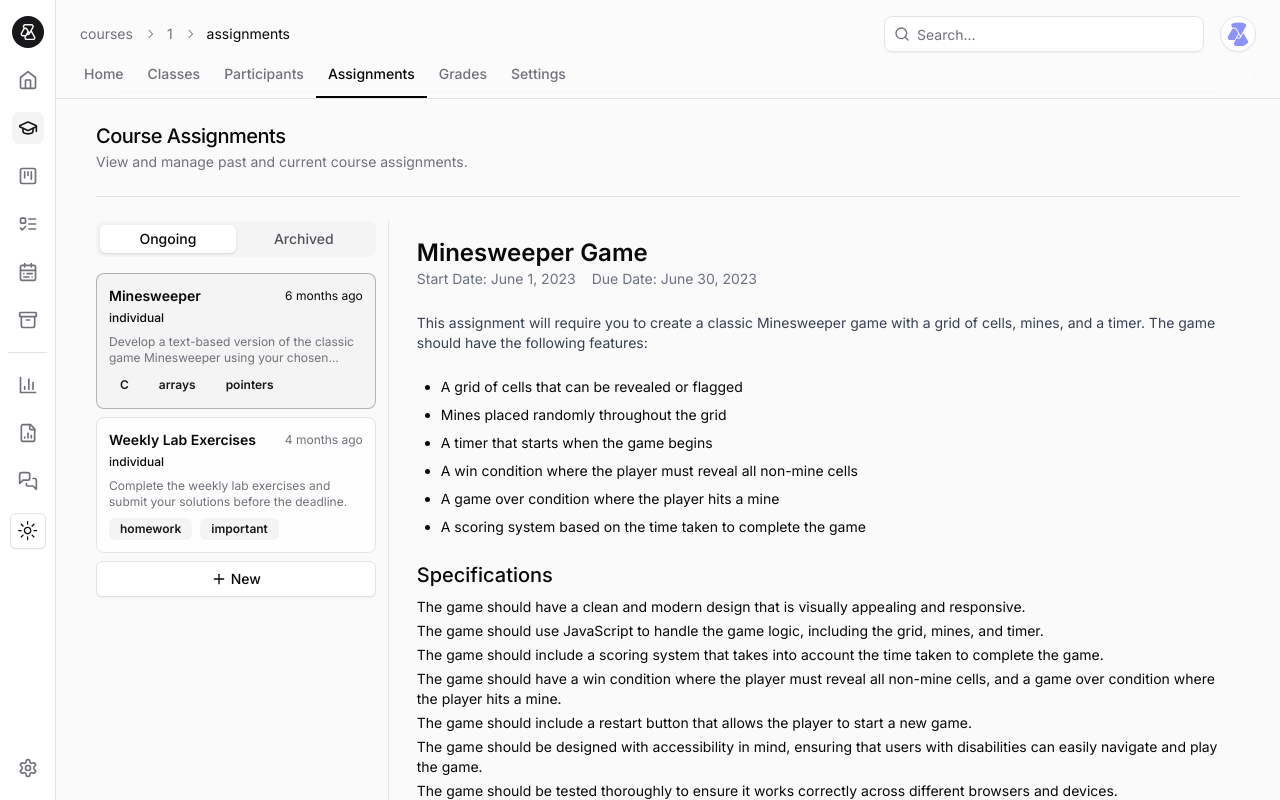
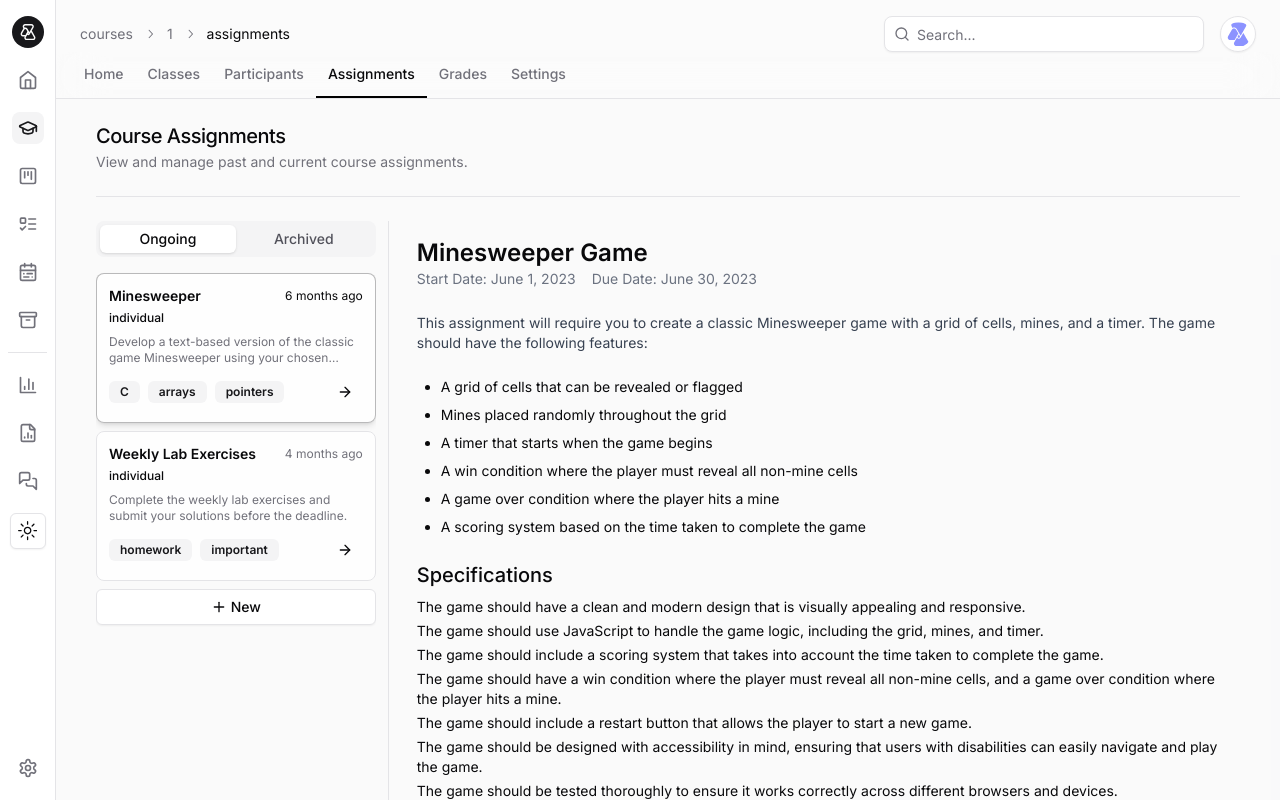
Before and after one commit to aegile/aegile, a Next.js app: page /courses/1/assignments in a window 1280 px wide. Shown: the top 800 px of the page. Built offline with nearby package versions, Linux system fonts and the light colour scheme.

Commit message:
feat: add box shadow on hover and selection of assignment; replace darker accent background effect

```diff
--- a/app/(main)/courses/[course_id]/assignments/_components/assignment-inbox-list.tsx
+++ b/app/(main)/courses/[course_id]/assignments/_components/assignment-inbox-list.tsx
@@ -1,9 +1,12 @@
 import { ComponentProps } from "react";
+import Link from "next/link";
 
 import { formatDistanceToNow } from "date-fns";
+import { ArrowRightIcon } from "lucide-react";
 
 import { cn } from "@/lib/utils";
 import { Badge } from "@/components/ui/badge";
+import { Button } from "@/components/ui/button";
 import { ScrollArea } from "@/components/ui/scroll-area";
 import { Separator } from "@/components/ui/separator";
 
@@ -21,13 +24,13 @@ export function AssignmentInboxList({
   setSelected,
 }: AssignmentInboxListProps) {
   return (
-    <div className="flex flex-col gap-2 py-2">
+    <div className="flex w-full flex-col gap-2 py-2">
       {items.map((item) => (
         <button
           key={item.id}
           className={cn(
-            "flex flex-col items-start gap-2 rounded-lg border bg-background/80 p-3 text-left text-sm transition-all duration-300 hover:bg-accent",
-            selected === item.id && "border-primary/30 bg-accent",
+            "flex w-full flex-col items-start gap-2 rounded-lg border bg-background/80 p-3 text-left text-sm transition-all duration-300 hover:shadow-md",
+            selected === item.id && "border-primary/30 shadow-md",
           )}
           onClick={() => setSelected(item.id)}
         >
@@ -57,8 +60,9 @@ export function AssignmentInboxList({
           <div className="line-clamp-2 text-xs text-muted-foreground">
             {item.description.substring(0, 300)}
           </div>
+          <div className="flex w-full flex-nowrap items-center justify-between">
             {item.labels.length ? (
-            <div className="flex items-center gap-2">
+              <div className="flex flex-wrap items-center gap-2">
                 {item.labels.map((label) => (
                   <Badge key={label} variant={getBadgeVariantFromLabel(label)}>
                     {label}
@@ -66,6 +70,12 @@ export function AssignmentInboxList({
                 ))}
               </div>
             ) : null}
+            <Button variant="ghost" size="icon" className="shrink-0" asChild>
+              <Link href={`/assignments/${item.id}`}>
+                <ArrowRightIcon className="h-4 w-4" />
+              </Link>
+            </Button>
+          </div>
         </button>
       ))}
     </div>
```
Lines whose indentation alone changed are shown as unchanged.
